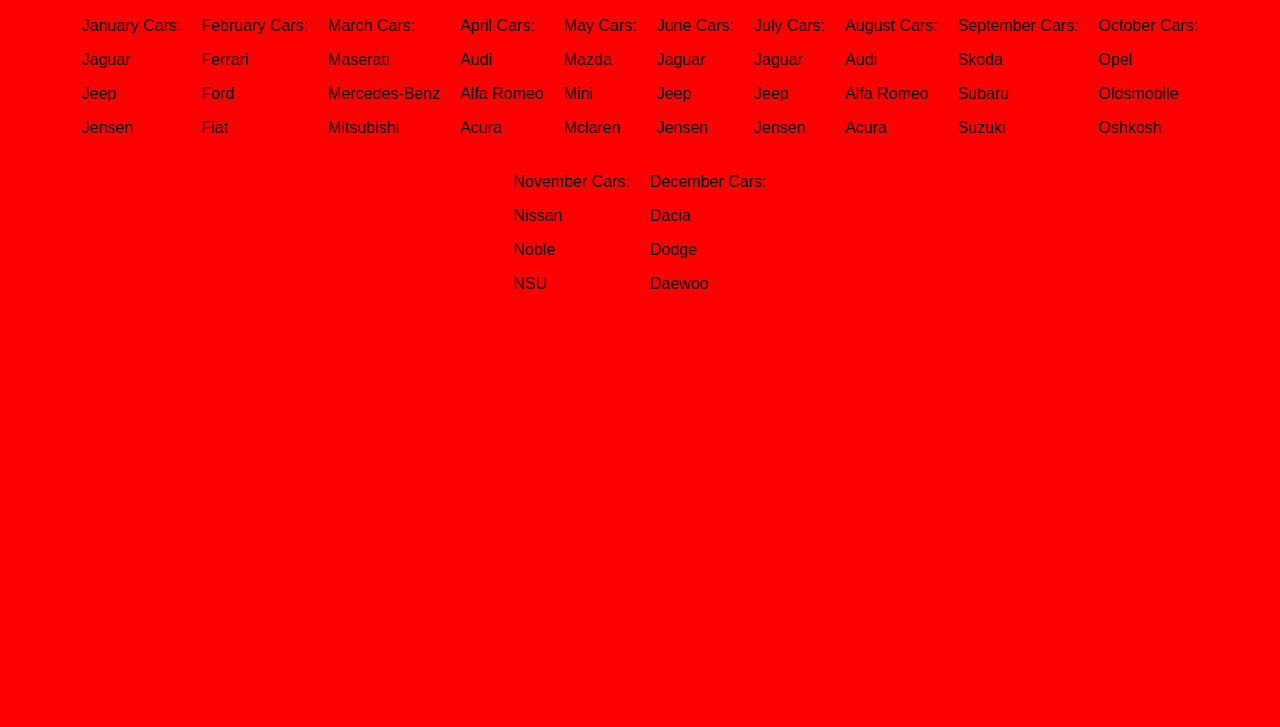
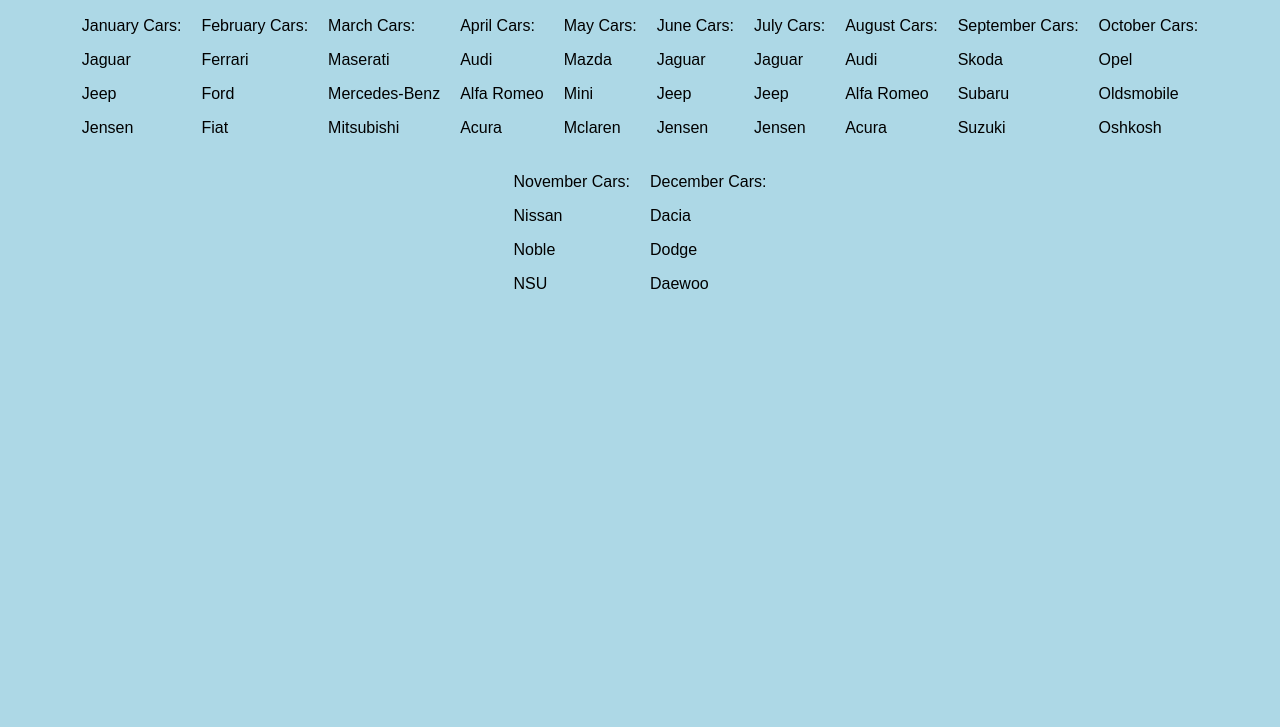
Before and after one commit to agonzalez715/CarCalendar, a plain HTML site: page index.html in a window 1280 px wide. Shown: the part 73-800 px from the top of the page. Drawn offline with Linux system fonts and the light colour scheme.

```diff
--- a/app.css
+++ b/app.css
@@ -2,10 +2,11 @@
 body {
     font-family: Arial, sans-serif;
     margin: 20px;
-    background-color: red;
+    background-color: lightblue;
   }
   h1 {
     text-align: center;
+    text-size-adjust: 10 rem;
   }
   .car-list {
     display: flex;
```
